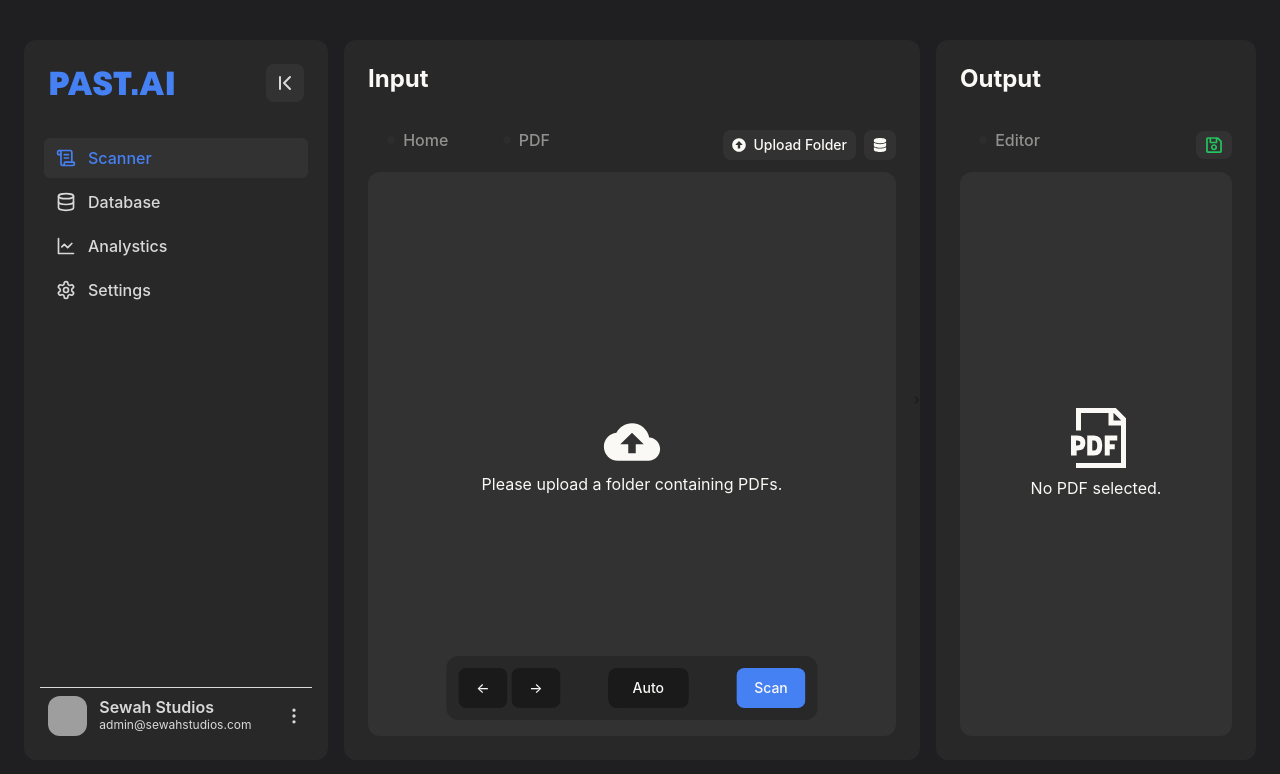
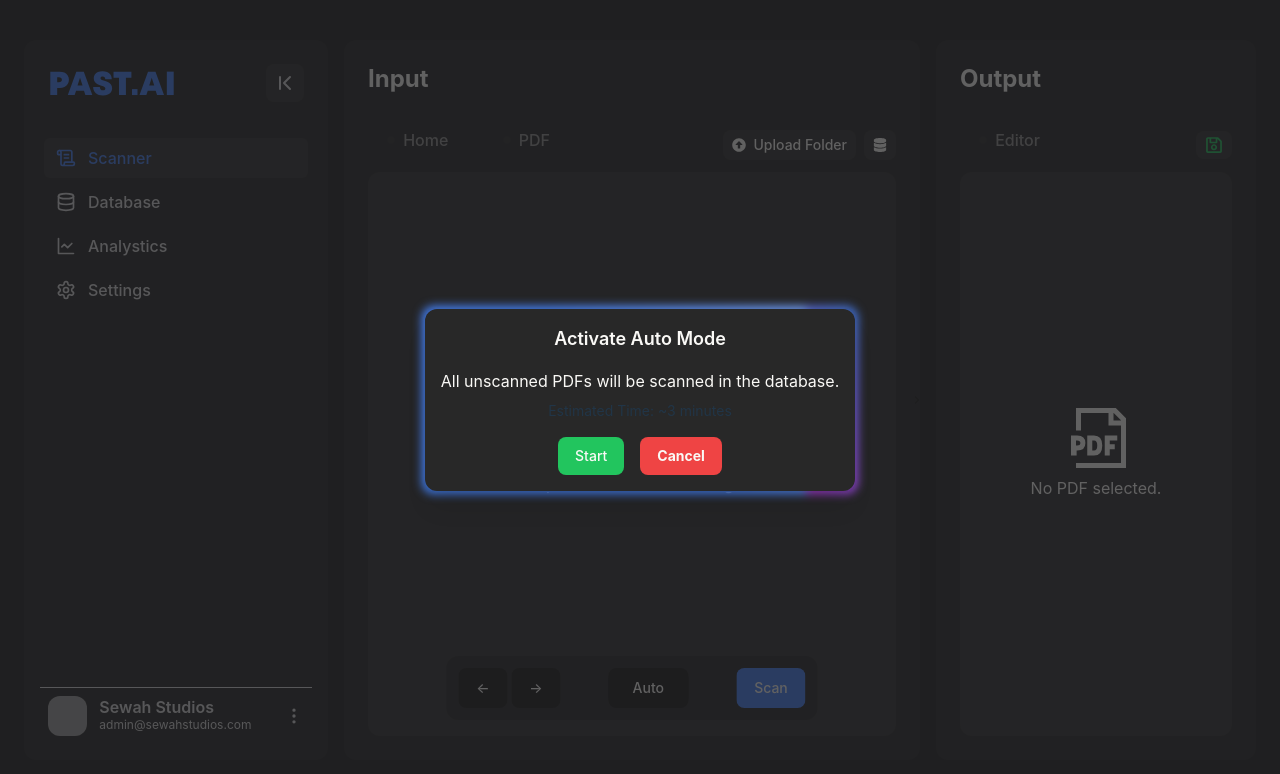
Before and after one commit to NickHaught/PAST.AI, a React (Vite) app in the folder frontend/: page / in a window 1280 px wide. Both pictures are taken after a click on the button "Auto". Shown: the top 774 px of the page. Built offline with nearby package versions, Linux system fonts and the light colour scheme; grey boxes are pictures that could not be loaded.

Commit message:
"Added Auto Mode"

```diff
--- a/frontend/src/App.tsx
+++ b/frontend/src/App.tsx
@@ -3,12 +3,22 @@ import MainDocumentContainer from "./components/MainDocumentContainer";
 import Sidebar, { SidebarItem } from "./components/Sidebar";
 import { ScrollText, Database, LineChart, Settings } from "lucide-react";
 import { uploadUrlContext } from "./contexts/Context";
+import { useState } from "react";
+import PopupModal from './components/PopupModal';
 
 function App() {
+  const [showPopup, setShowPopup] = useState(false);
+
+  const handleToggleAuto = () => {
+    setShowPopup(!showPopup);
+  };
+
+
   return (
     <>
       <uploadUrlContext.Provider value="http://localhost:8000/api/upload/">
-        <main className="flex h-[96vh] space-x-4 p-6">
+
+        <main className={`flex h-[96vh] space-x-4 p-6 ${showPopup ? 'opacity-30' : 'opacity-100'}`}>
           <Sidebar>
             <SidebarItem
               icon={<ScrollText size={20} />}
@@ -36,8 +46,9 @@ function App() {
             />
           </Sidebar>
 
-          <MainDocumentContainer />
+          <MainDocumentContainer onToggleAuto={handleToggleAuto}/>
         </main>
+        {showPopup && <PopupModal onClose={() => setShowPopup(false)} />}
       </uploadUrlContext.Provider>
     </>
   );
--- a/frontend/src/components/InputCard.tsx
+++ b/frontend/src/components/InputCard.tsx
@@ -20,6 +20,7 @@ import {
 } from "../services/apiServices";
 
 interface Props {
+  onToggleAuto: () => void;
   width: number;
   onPDFSelect: (pdfDetail: PDFDetail) => void;
   clearSelectedPDF: () => void;
@@ -35,6 +36,7 @@ const InputCard = ({
   onScan,
   updateScanResults,
   updateScanStatus,
+  onToggleAuto,
 }: Props) => {
   const [view, setView] = useState<"list" | "viewer" | null>(null);
   const [files, setFiles] = useState<FileData[]>([]);
@@ -209,6 +211,7 @@ const InputCard = ({
       <PanelOverlay
         onPrev={handlePrev}
         onNext={handleNext}
+        onToggleAuto={onToggleAuto}
         className="absolute bottom-[40px] left-1/2 transform -translate-x-1/2"
         onScan={
           selectedPDF
--- a/frontend/src/components/MainDocumentContainer.tsx
+++ b/frontend/src/components/MainDocumentContainer.tsx
@@ -6,7 +6,11 @@ import { Resizable, ResizeCallbackData } from "react-resizable";
 import { FaArrowsAltH } from "react-icons/fa";
 import { PDFDetail, ProcessedPagesResponse } from "../services/fileTypes";
 
-const MainDocumentContainer = () => {
+interface MainDocumentContainerProps {
+  onToggleAuto: () => void;
+}
+
+const MainDocumentContainer = ({ onToggleAuto }:MainDocumentContainerProps) => {
   const [scanResults, setScanResults] = useState<ProcessedPagesResponse | null>(
     null
   );
@@ -79,6 +83,7 @@ const MainDocumentContainer = () => {
       >
         <div className="mr-4">
           <InputCard
+            onToggleAuto={onToggleAuto}
             width={width}
             onPDFSelect={setSelectedPDF}
             clearSelectedPDF={clearSelectedPDF}
--- a/frontend/src/components/PanelOverlay.tsx
+++ b/frontend/src/components/PanelOverlay.tsx
@@ -5,6 +5,7 @@ interface PanelOverlayProps {
   onPrev: () => void;
   onNext: () => void;
   onScan?: () => void;
+  onToggleAuto: () => void;
   className: string;
 }
 
@@ -29,6 +30,7 @@ const PanelOverlay = ({
   onPrev,
   onNext,
   onScan,
+  onToggleAuto,
   className,
 }: PanelOverlayProps) => {
   return (
@@ -49,7 +51,7 @@ const PanelOverlay = ({
       </div>
 
       <div className="flex-auto text-center">
-        <Button additionalClasses="glow-on-hover">Auto</Button>
+        <Button onClick={onToggleAuto} additionalClasses="glow-on-hover">Auto</Button>
       </div>
       <Button
         onClick={() => onScan && onScan()}
--- /dev/null
+++ b/frontend/src/components/PopupModal.tsx
@@ -0,0 +1,77 @@
+import { FC, useState } from "react";
+import '../css/auto.css';
+
+interface PopupModalProps {
+  onClose: () => void;
+}
+
+const PopupModal: FC<PopupModalProps> = ({ onClose }) => {
+    const [isActive, setIsActive] = useState(false);
+
+    const handleStart = () => {
+        setIsActive(true);
+        // Simulate a backend call
+        setTimeout(() => {
+            console.log("Auto mode activated"); // Simulate backend response
+            // You can handle state updates based on the response here
+        }, 1000); // Simulate a delay
+    };
+
+    return (
+        <div className="fixed inset-0 bg-gray-600 bg-opacity-75 flex justify-center items-center z-50 transition-opacity duration-300 ease-in-out">
+            <div className="popup-modal-glow">
+          <div className={`bg-gray glow p-4 rounded-xl shadow-xl transition-opacity duration-300 ease-in-out animate-fadeIn p-10 ${isActive ? "border-animate" : ""}`}>
+            <div className="text-center mb-4 text-white text-lg font-semibold">{isActive ? "Auto Mode Activated" : "Activate Auto Mode"}</div>
+            <h2 className=" text-white text-center">All unscanned PDFs will be scanned in the database.</h2>
+            <div className="text-sm text-gray-300 text-center mt-2">Estimated Time: ~3 minutes</div>
+            <div className="flex justify-center space-x-4 mt-4">
+              {!isActive && (
+                <button className="bg-green-500 text-sm hover:bg-green-700 text-white py-2 px-4 rounded-lg" onClick={handleStart}>
+                  Start
+                </button>
+              )}
+              <button className="bg-red-500 text-sm hover:bg-red-700 text-white font-bold py-2 px-4 rounded-lg" onClick={onClose}>
+                Cancel
+              </button>
+            </div>
+          </div>
+          </div>
+        </div>
+      );
+};
+
+export default PopupModal;
+
+
+// const [isActive, setIsActive] = useState(false);
+
+//     const handleStart = () => {
+//         setIsActive(true);
+//         setTimeout(() => {
+//             console.log("Auto mode activated");
+//         }, 1000);
+//     };
+
+//     return (
+//         <div className="fixed inset-0 bg-gray-600 bg-opacity-75 flex justify-center items-center z-50">
+//           <div className="popup-modal-glow">
+//             <div className="text-white text-lg font-semibold">
+//                 {isActive ? "Auto Mode Activated" : "Active Auto Mode"}
+//             </div>
+//             <div className="text-sm text-gray-300 mt-2">Estimated Time: ~3 minutes</div>
+//             <div className="flex justify-center space-x-4 mt-4">
+//               {!isActive && (
+//                 <button className="bg-blue-500 hover:bg-blue-700 text-white font-bold py-2 px-4 rounded" onClick={handleStart}>
+//                   Start
+//                 </button>
+//               )}
+//               <button className="bg-red-500 hover:bg-red-700 text-white font-bold py-2 px-4 rounded" onClick={onClose}>
+//                 Cancel
+//               </button>
+//             </div>
+//           </div>
+//         </div>
+//       );
+// };
+
+// export default PopupModal;
--- /dev/null
+++ b/frontend/src/css/auto.css
@@ -0,0 +1,62 @@
+@keyframes fadeIn {
+    from {
+      opacity: 0;
+    }
+    to {
+      opacity: 1;
+    }
+  }
+
+  .animate-fadeIn {
+    animation: fadeIn 0.5s ease-out forwards;
+  }
+
+  .animate-flash {
+    animation: flash 1s infinite;
+  }
+
+  @keyframes borderAnim {
+    0% {
+        border-color: blue;
+    }
+    50% {
+        border-color: lightblue;
+    }
+    100% {
+        border-color: blue;
+    }
+}
+
+.border-animate {
+    animation: borderAnim 2s linear infinite;
+    border: 2px solid blue;
+}
+
+.popup-modal-glow {
+    position: relative;
+    background: #1a1a1a;
+    padding: 1px;
+    border-radius: 10px;
+    z-index: 0;
+}
+
+.popup-modal-glow:before {
+    content: '';
+    background: linear-gradient(45deg, #a739cf, #337bd4, #4681F4, #4681F4, #719cf2);
+    position: absolute;
+    top: -2px;
+    left: -2px;
+    right: -2px;
+    bottom: -2px;
+    background-size: 200%;
+    z-index: -1;
+    filter: blur(5px);
+    animation: glowing 20s linear infinite;
+    border-radius: 12px;
+}
+
+@keyframes glowing {
+    0% { background-position: 0 0; }
+    50% { background-position: 400% 0; }
+    100% { background-position: 0 0; }
+}
--- a/frontend/src/services/merge.ts
+++ b/frontend/src/services/merge.ts
@@ -8,6 +8,7 @@ export const mergeScanResultsIntoPDFDetail = (
     const updatedPages = pdfDetail.pages.map(page => {
         // Find the corresponding processed page
         const processedPage = processedResponse.processed_pages.find(p => p.page_id === page.id);
+        console.log("processedPage", processedPage)
         if (processedPage) {
             // Update json_output with new scan results
             return {
@@ -20,6 +21,7 @@ export const mergeScanResultsIntoPDFDetail = (
     });
 
     // Return the updated PDFDetail with updated pages
+    console.log("updatedPages", updatedPages)
     return {
         ...pdfDetail,
         pages: updatedPages
```
